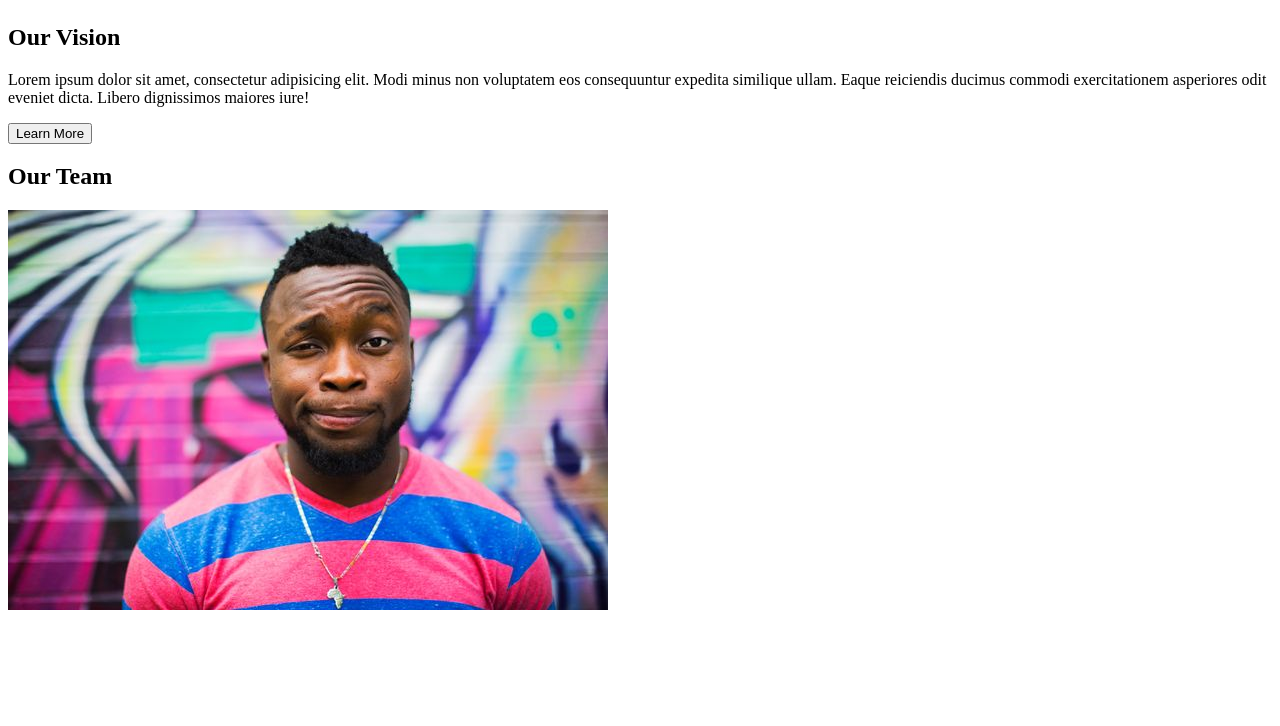
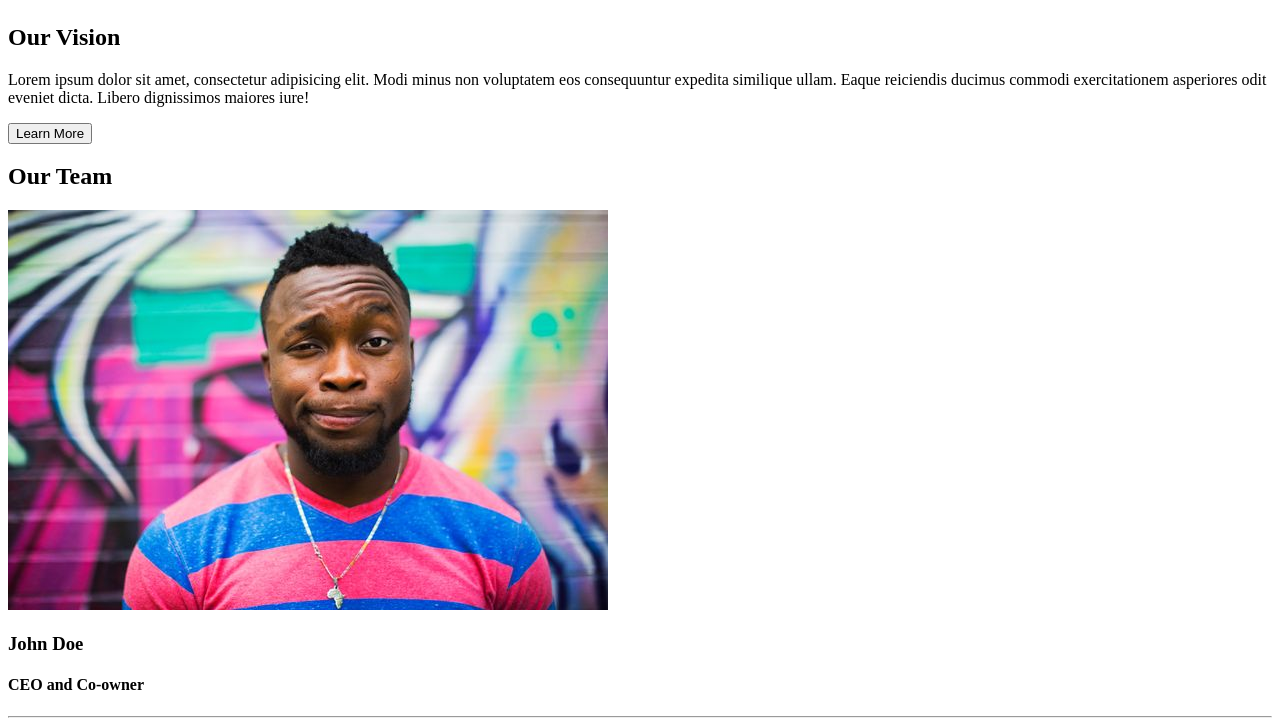
Before and after one commit to alam0134/alam0134.github.io, a plain HTML site: page final-project/index.html in a window 1280 px wide. Shown: the part 4409-5135 px from the top of the page. Before the commit the page ends 5031 px from the top, so only its background shows below. Drawn offline with Linux system fonts and the light colour scheme.

Commit message:
hr addded

```diff
--- a/final-project/index.html
+++ b/final-project/index.html
@@ -80,6 +80,9 @@
         <h2>Our Team</h2>
         <div class="john">
             <img class="john" src="images/john.jpg" alt="picture of john">
+            <h3>John Doe</h3>
+            <h4>CEO and Co-owner</h4>
+            <hr>
 
         </div>
         <div class="bob"></div>
```
